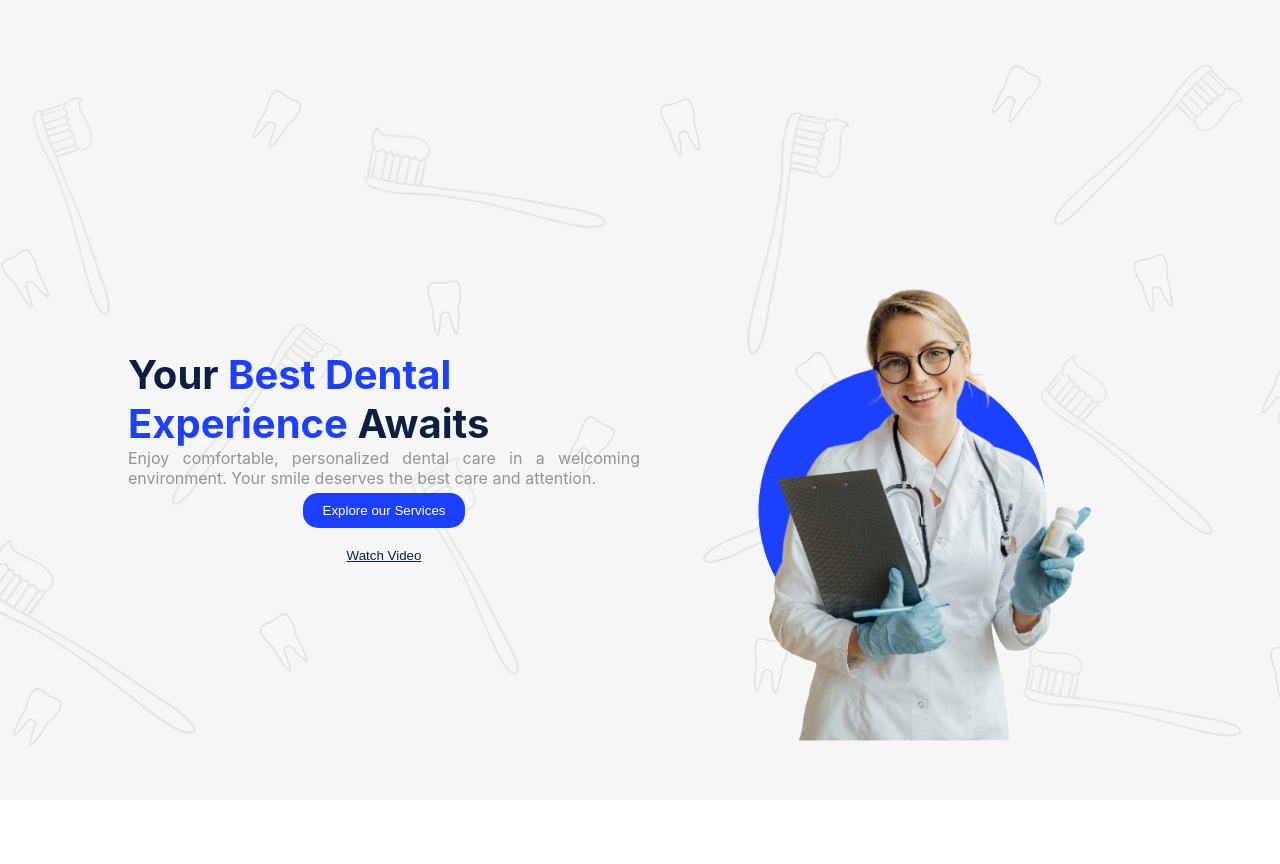
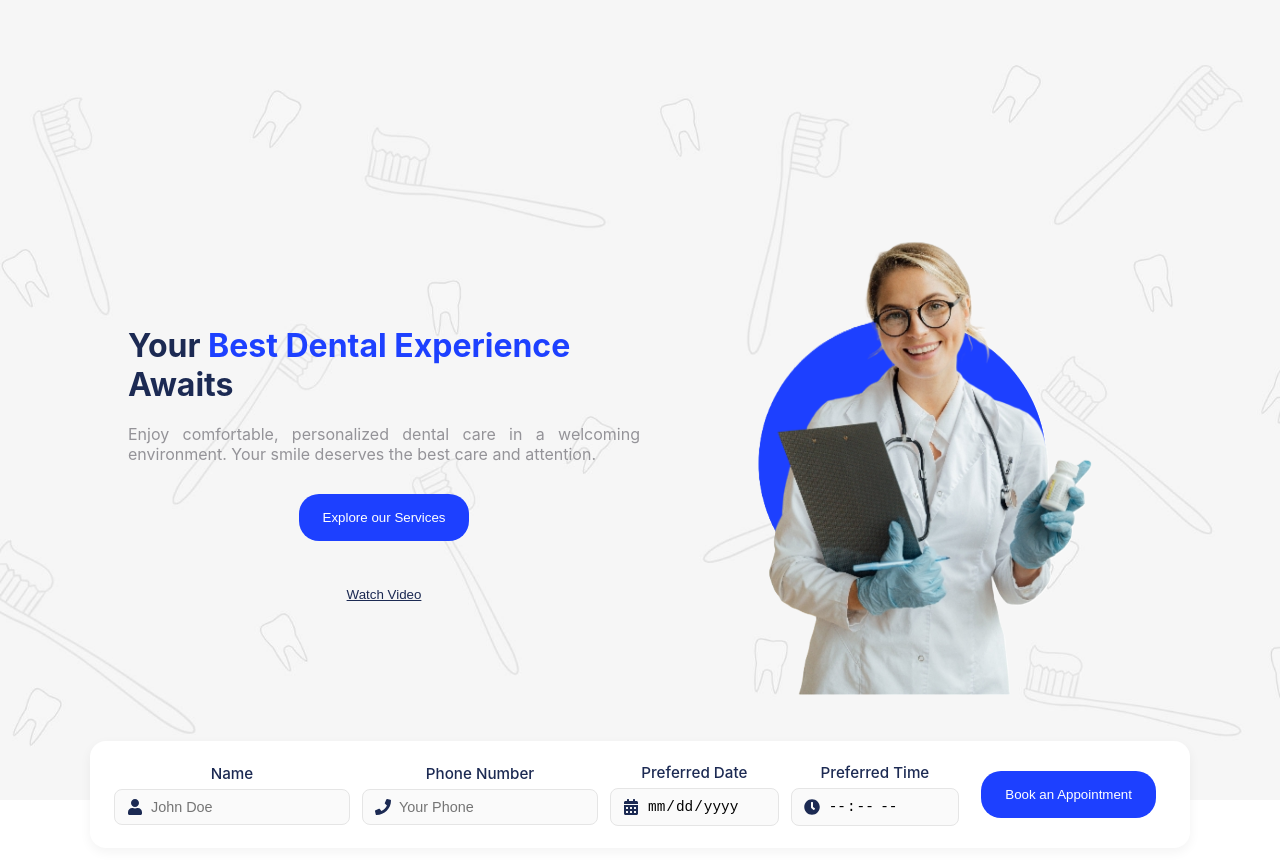
Before and after one commit to masamladenovic/vizi_zubar_front, a React (Create React App) app: page / in a window 1280 px wide. Built offline with nearby package versions, Linux system fonts and the light colour scheme.

Commit message:
Kreirana forma za zakazivanje

```diff
--- a/package.json
+++ b/package.json
@@ -9,6 +9,7 @@
     "@testing-library/user-event": "^13.5.0",
     "react": "^19.2.8",
     "react-dom": "^19.2.8",
+    "react-icons": "^5.7.0",
     "react-scripts": "5.0.1",
     "web-vitals": "^2.1.4"
   },
--- a/src/App.css
+++ b/src/App.css
@@ -1,6 +1,6 @@
 :root {
   --primary-color: #1d40ff;
-  --secondary-color: #0c1f41;
+  --secondary-color: #1c2a53;
   --background-color: #f0f0f0;
   --text-color: #949398;
 }
@@ -22,9 +22,9 @@ h1,h2,h3,h4,h5,h6{
 button{
   background-color: var(--primary-color);
   color: white;
-  padding: 10px 20px;
+  padding: 16px 24px;
   cursor: pointer;
   border: none;
-  border-radius: 15px;
-  margin: 5px;
+  border-radius: 20px;
+  margin: 10px;
 }
--- /dev/null
+++ b/src/components/AppointmentForm.jsx
@@ -0,0 +1,46 @@
+import React from "react";
+import "../components/CSS/AppointmentForm.css";
+import { FaUser, FaPhone, FaCalendarAlt, FaClock } from "react-icons/fa";
+
+const AppointmentForm = () => {
+  return (
+    <form
+      className="appointment-form"
+      onSubmit={(e) => {
+        e.preventDefault();
+      }}
+    >
+      <div className="form-group">
+        <label htmlFor="name">Name</label>
+        <div className="input-wrapper">
+          <FaUser className="icon" />
+          <input type="text" name="name" id="name" placeholder="John Doe" />
+        </div>
+      </div>
+      <div className="form-group">
+        <label htmlFor="phone">Phone Number</label>
+        <div className="input-wrapper">
+          <FaPhone className="icon" />
+          <input type="tel" name="phone" id="phone" placeholder="Your Phone" />
+        </div>
+      </div>
+      <div className="form-group">
+        <label htmlFor="date">Preferred Date</label>
+        <div className="input-wrapper">
+          <FaCalendarAlt className="icon" />
+          <input type="date" name="date" id="date" />
+        </div>
+      </div>
+      <div className="form-group">
+        <label htmlFor="time">Preferred Time</label>
+        <div className="input-wrapper">
+          <FaClock className="icon" />
+          <input type="time" name="time" id="time" />
+        </div>
+      </div>
+      <button type="submit">Book an Appointment</button>
+    </form>
+  );
+};
+
+export default AppointmentForm;
--- /dev/null
+++ b/src/components/CSS/AppointmentForm.css
@@ -0,0 +1,83 @@
+.appointment-form {
+  background-color: white;
+  border-radius: 16px;
+  padding: 1.25rem 1.5rem;
+
+  display: flex;
+  flex-direction: column;
+  gap: 0.75rem;
+
+  box-shadow: 0 4px 12px rgba(0, 0, 0, 0.05);
+
+  width: 90%;
+  max-width: 1100px;
+
+  margin: 0 auto;
+
+  z-index: 10;
+}
+
+.form-group {
+  display: flex;
+  flex-direction: column;
+  font-size: 1rem;
+  gap: 0.2rem;
+}
+
+.form-group label {
+  color: var(--secondary-color);
+  font-size: 0.95rem;
+  font-weight: 500;
+}
+
+.input-wrapper {
+  margin-top: 0.15rem;
+  display: flex;
+  align-items: center;
+  gap: 0.5rem;
+  border: 1px solid #e5e5e5;
+  border-radius: 8px;
+  padding: 0.55rem 0.75rem;
+  background-color: #fafafa;
+}
+
+.input-wrapper input {
+  border: none;
+  outline: none;
+  flex: 1;
+  font-size: 0.9rem;
+  background: transparent;
+}
+
+.icon {
+  color: var(--secondary-color);
+}
+
+input[type="date"]::-webkit-calendar-picker-indicator,
+input[type="time"]::-webkit-calendar-picker-indicator {
+  display: none;
+  -webkit-appearance: none;
+}
+
+
+/* DESKTOP */
+@media (min-width: 768px) {
+
+  .appointment-form {
+    flex-direction: row;
+    justify-content: space-between;
+    align-items: center;
+
+    position: absolute;
+    bottom: -3rem;
+    left: 50%;
+
+    transform: translateX(-50%);
+
+    width: 90%;
+  }
+
+  .form-group {
+    flex: 1;
+  }
+}
--- a/src/components/CSS/HeroSekcija.css
+++ b/src/components/CSS/HeroSekcija.css
@@ -2,32 +2,46 @@
   background-image: url("../../../public/images/hero-pozadina.jpg");
   background-size: cover;
   background-position: center;
-  height: 100vh;
   background-repeat: no-repeat;
   text-align: center;
-  padding: 5% 10%;
+
+  padding: 5% 0 0;
+
+  min-height: 100vh;
 }
 
 .hero-grid {
   display: grid;
   grid-template-columns: 1fr;
-  height: 100vh;
+  min-height: 100vh;
+}
+
+.kolona1 {
+  display: flex;
+  flex-direction: column;
+  align-items: center;
+  justify-content: center;
+  gap: 1.25rem;
+  padding: 4rem 10% 2rem;
 }
 
 .kolona2 {
   display: flex;
   align-items: center;
   justify-content: center;
+  padding: 0;
 }
 
 .hero-slika {
-  width: 80%;
+  width: 100%;
   height: auto;
   object-fit: cover;
+  display: block;
 }
 
-.hero-naslov{
-  font-size: 2.5rem;
+.hero-naslov {
+  font-size: 2rem;
+  margin-top: 1rem;
 }
 
 .hero-naslov span {
@@ -38,15 +52,26 @@
   color: var(--secondary-color);
   background-color: transparent;
   text-decoration: underline;
+  margin: 0;
 }
 
+
+/* DESKTOP */
 @media (min-width: 768px) {
+
+  .hero {
+    padding: 5% 10%;
+    max-height: 100vh;
+    min-height: unset;
+  }
+
   .hero-grid {
     grid-template-columns: 1fr 1fr;
+    height: 100vh;
     text-align: justify !important;
   }
 
-  .hero-naslov{
+  .hero-naslov {
     text-align: left !important;
   }
 
@@ -56,6 +81,7 @@
     align-items: center;
     justify-content: center;
     text-align: justify !important;
+    padding: 0;
   }
 
   .kolona2 {
@@ -64,8 +90,8 @@
   }
 
   .hero-slika {
+    width: 80%;
     height: auto;
-    width: 80%;
     object-fit: cover;
   }
 }
--- a/src/components/HeroSekcija.jsx
+++ b/src/components/HeroSekcija.jsx
@@ -1,13 +1,18 @@
 import React from "react";
 import "./CSS/HeroSekcija.css";
+import AppointmentForm from "./AppointmentForm";
 
 const HeroSekcija = ({ naslov, opis, dugme1, dugme2, slika }) => {
   //CTA - Call To Action
   return (
+    <>
       <section className="hero">
         <div className="hero-grid">
           <div className="kolona1">
-          <h1 className="hero-naslov" dangerouslySetInnerHTML={{__html: naslov}}></h1>
+            <h1
+              className="hero-naslov"
+              dangerouslySetInnerHTML={{ __html: naslov }}
+            ></h1>
             <p>{opis}</p>
             <button>{dugme1}</button>
             <button className="hero-dugme-link">{dugme2}</button>
@@ -16,7 +21,10 @@ const HeroSekcija = ({ naslov, opis, dugme1, dugme2, slika }) => {
             <img className="hero-slika" src={slika} alt="" />
           </div>
         </div>
+        <AppointmentForm />
       </section>
+
+    </>
   );
 };
 
```
Also changed, not shown: public/images/hero-doktorka.png, 1 other file (tests, documents, lock files or other folders). Lines whose indentation alone changed are shown as unchanged.
